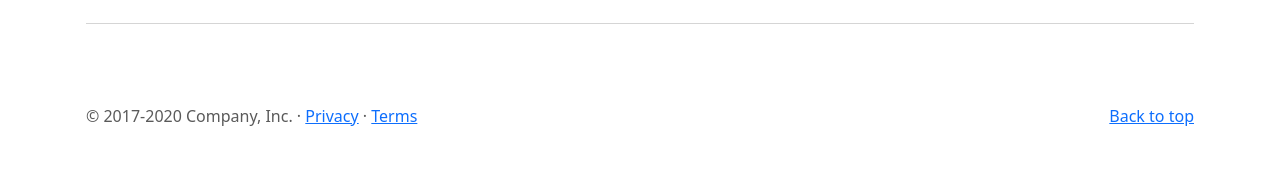
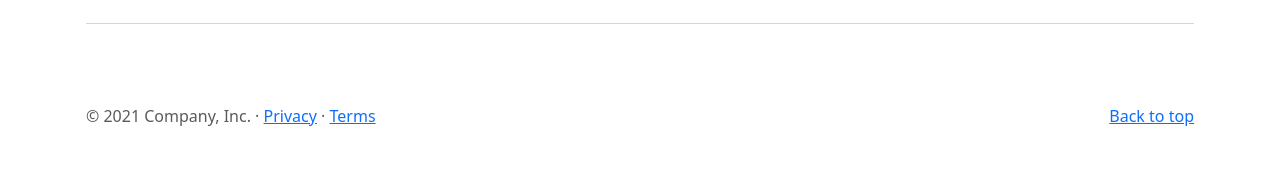
Before and after one commit to Ephrao1/Neighbourhood, a Django app: page /profile/update/1 in a window 1280 px wide. Shown: the part 800-992 px from the top of the page. Run offline with Django 3.2, Linux system fonts and the light colour scheme; a user stored in the database is signed in; data comes from the database, SQL or seed files in the repository; data that the repository does not hold is empty; some libraries are stand-ins or nearby versions.

Commit message:
Modify page

```diff
--- a/spider/templates/update_profile.html
+++ b/spider/templates/update_profile.html
@@ -220,7 +220,7 @@
             <!-- FOOTER -->
             <footer class="container">
                 <p class="float-right"><a href="#">Back to top</a></p>
-                <p>&copy; 2017-2020 Company, Inc. &middot; <a href="#">Privacy</a> &middot; <a href="#">Terms</a></p>
+                <p>&copy; 2021 Company, Inc. &middot; <a href="#">Privacy</a> &middot; <a href="#">Terms</a></p>
             </footer>
         </main>
     </body>
```
